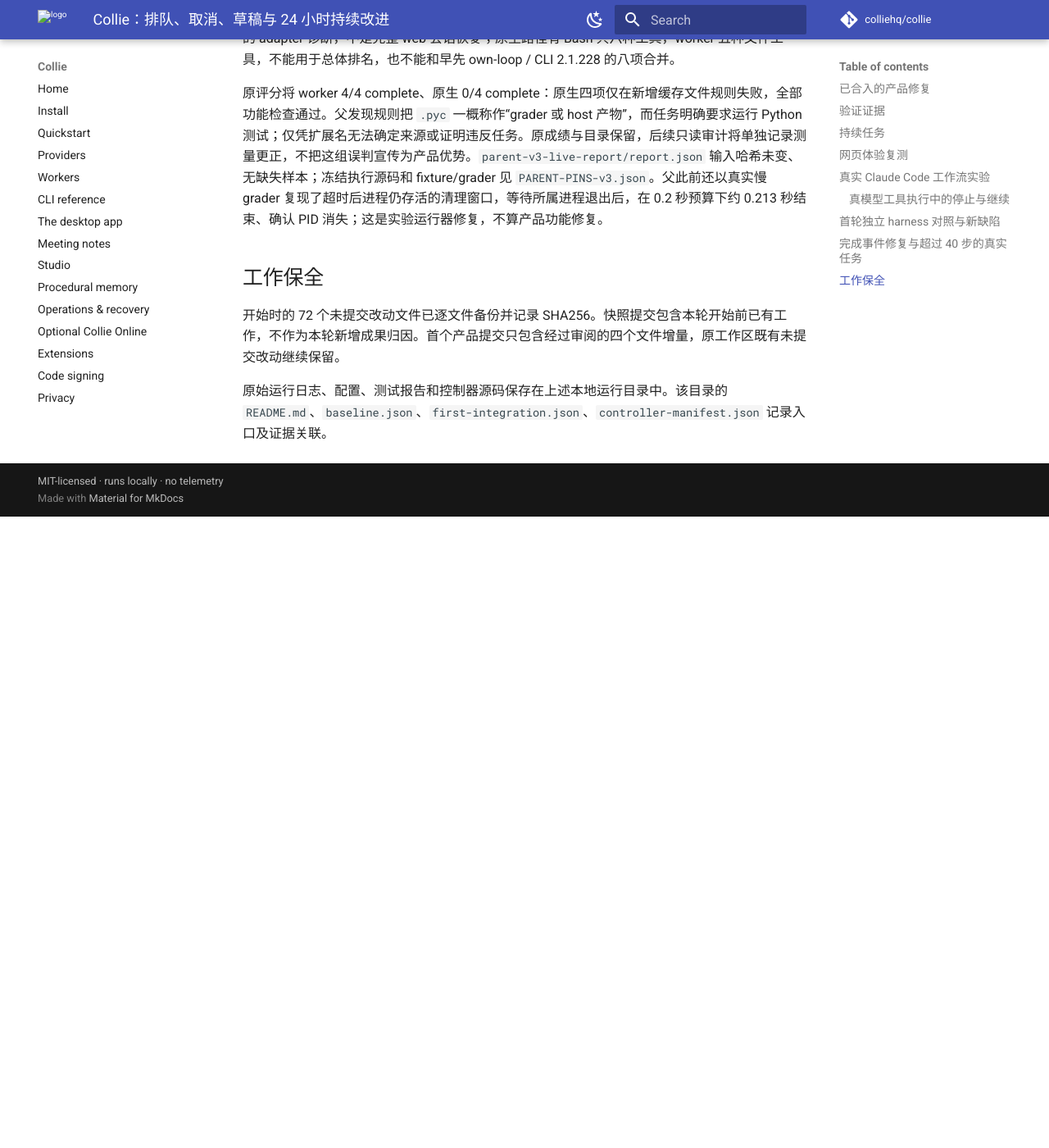
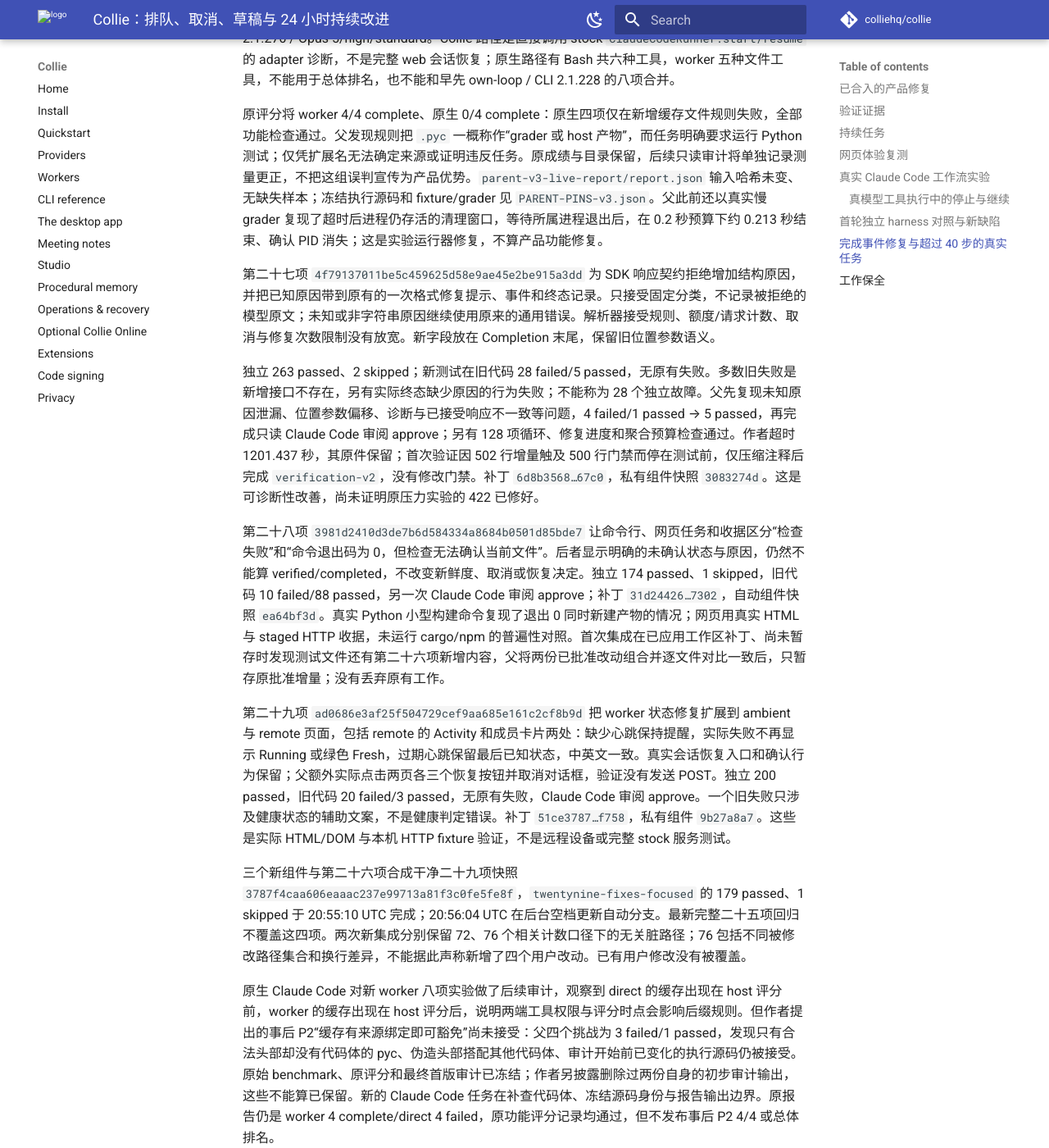
Before and after one commit to colliehq/collie, an MkDocs documentation site: the page built from docs/product-evolution-2026-09-13.md, in a window 1280 px wide and 1400 px high, scrolled down 17709 px. Shown: the whole window at 82% size. Built offline with MkDocs 1.6.1 and Material for MkDocs 9.7.7, drawn with Linux system fonts in a browser that asks for light colours; comment, search, counter and statistics services are not loaded; before the commit the page ends 18339 px from its top, so only the background shows below that; some of the changed text lies outside the part shown.

Commit message:
docs: record contract diagnosis and consistent verification and worker feedback

```diff
--- a/docs/product-evolution-2026-09-13.md
+++ b/docs/product-evolution-2026-09-13.md
@@ -2,7 +2,7 @@
 
 本轮从 2026-09-13 05:15 PDT 开始，后台任务截止于 2026-09-14 05:15 PDT。
 
-截至 20:37 UTC，二十六项产品修复已经独立验证并提交；精确二十五项版本完整回归为 4117 passed、20 skipped，其他门禁全部通过。新的八项外部 worker / 原生 Claude Code 续接实验已完成，发现评分器缓存误判；真实上下文压力实验遇到响应格式错误，正在继续诊断。
+截至 20:59 UTC，二十九项产品修复已经独立验证并提交，完整组合通过 179 项专项检查、1 项跳过后同步给后台任务。Claude Code 正在修补 benchmark 审计、准备 42 次真实用户轮次的实验，并完善验证结果在 Mission 和中文界面的呈现。完整回归最新仍是精确二十五项版本的 4117 passed、20 skipped。
 
 ## 已合入的产品修复
 
@@ -266,6 +266,20 @@
 
 原评分将 worker 4/4 complete、原生 0/4 complete：原生四项仅在新增缓存文件规则失败，全部功能检查通过。父发现规则把 `.pyc` 一概称作“grader 或 host 产物”，而任务明确要求运行 Python 测试；仅凭扩展名无法确定来源或证明违反任务。原成绩与目录保留，后续只读审计将单独记录测量更正，不把这组误判宣传为产品优势。`parent-v3-live-report/report.json` 输入哈希未变、无缺失样本；冻结执行源码和 fixture/grader 见 `PARENT-PINS-v3.json`。父此前还以真实慢 grader 复现了超时后进程仍存活的清理窗口，等待所属进程退出后，在 0.2 秒预算下约 0.213 秒结束、确认 PID 消失；这是实验运行器修复，不算产品功能修复。
 
+第二十七项 `4f79137011be5c459625d58e9ae45e2be915a3dd` 为 SDK 响应契约拒绝增加结构原因，并把已知原因带到原有的一次格式修复提示、事件和终态记录。只接受固定分类，不记录被拒绝的模型原文；未知或非字符串原因继续使用原来的通用错误。解析器接受规则、额度/请求计数、取消与修复次数限制没有放宽。新字段放在 Completion 末尾，保留旧位置参数语义。
+
+独立 263 passed、2 skipped；新测试在旧代码 28 failed/5 passed，无原有失败。多数旧失败是新增接口不存在，另有实际终态缺少原因的行为失败；不能称为 28 个独立故障。父先复现未知原因泄漏、位置参数偏移、诊断与已接受响应不一致等问题，4 failed/1 passed → 5 passed，再完成只读 Claude Code 审阅 approve；另有 128 项循环、修复进度和聚合预算检查通过。作者超时 1201.437 秒，其原件保留；首次验证因 502 行增量触及 500 行门禁而停在测试前，仅压缩注释后完成 `verification-v2`，没有修改门禁。补丁 `6d8b3568…67c0`，私有组件快照 `3083274d`。这是可诊断性改善，尚未证明原压力实验的 422 已修好。
+
+第二十八项 `3981d2410d3de7b6d584334a8684b0501d85bde7` 让命令行、网页任务和收据区分“检查失败”和“命令退出码为 0，但检查无法确认当前文件”。后者显示明确的未确认状态与原因，仍然不能算 verified/completed，不改变新鲜度、取消或恢复决定。独立 174 passed、1 skipped，旧代码 10 failed/88 passed，另一次 Claude Code 审阅 approve；补丁 `31d24426…7302`，自动组件快照 `ea64bf3d`。真实 Python 小型构建命令复现了退出 0 同时新建产物的情况；网页用真实 HTML 与 staged HTTP 收据，未运行 cargo/npm 的普遍性对照。首次集成在已应用工作区补丁、尚未暂存时发现测试文件还有第二十六项新增内容，父将两份已批准改动组合并逐文件对比一致后，只暂存原批准增量；没有丢弃原有工作。
+
+第二十九项 `ad0686e3af25f504729cef9aa685e161c2cf8b9d` 把 worker 状态修复扩展到 ambient 与 remote 页面，包括 remote 的 Activity 和成员卡片两处：缺少心跳保持提醒，实际失败不再显示 Running 或绿色 Fresh，过期心跳保留最后已知状态，中英文一致。真实会话恢复入口和确认行为保留；父额外实际点击两页各三个恢复按钮并取消对话框，验证没有发送 POST。独立 200 passed，旧代码 20 failed/3 passed，无原有失败，Claude Code 审阅 approve。一个旧失败只涉及健康状态的辅助文案，不是健康判定错误。补丁 `51ce3787…f758`，私有组件 `9b27a8a7`。这些是实际 HTML/DOM 与本机 HTTP fixture 验证，不是远程设备或完整 stock 服务测试。
+
+三个新组件与第二十六项合成干净二十九项快照 `3787f4caa606eaaac237e99713a81f3c0fe5fe8f`，`twentynine-fixes-focused` 的 179 passed、1 skipped 于 20:55:10 UTC 完成；20:56:04 UTC 在后台空档更新自动分支。最新完整二十五项回归不覆盖这四项。两次新集成分别保留 72、76 个相关计数口径下的无关脏路径；76 包括不同被修改路径集合和换行差异，不能据此声称新增了四个用户改动。已有用户修改没有被覆盖。
+
+原生 Claude Code 对新 worker 八项实验做了后续审计，观察到 direct 的缓存出现在 host 评分前，worker 的缓存出现在 host 评分后，说明两端工具权限与评分时点会影响后缀规则。但作者提出的事后 P2“缓存有来源绑定即可豁免”尚未接受：父四个挑战为 3 failed/1 passed，发现只有合法头部却没有代码体的 pyc、伪造头部搭配其他代码体、审计开始前已变化的执行源码仍被接受。原始 benchmark、原评分和最终首版审计已冻结；作者另披露删除过两份自身的初步审计输出，这些不能算已保留。新的 Claude Code 任务在补查代码体、冻结源码身份与报告输出边界。原报告仍是 worker 4 complete/direct 4 failed，原功能评分记录均通过，但不发布事后 P2 4/4 或总体排名。
+
+另一独立 Claude Code 任务 `manual/conversation-42-plan` 在设计两条路径各 42 次真正用户请求的实验，产品固定已接受二十六项、CLI 2.1.270；尚未执行真实 42 轮。它与早先 48/49 个工具步骤、两个小型续接场景分别记账。`manual/verification-feedback-followup` 基于完整二十九项，正在处理 Mission 仍写“检查失败 (exit 0)”以及新提示未翻译/警示颜色不一致的问题，尚未接受。
+
 ## 工作保全
 
 开始时的 72 个未提交改动文件已逐文件备份并记录 SHA256。快照提交包含本轮开始前已有工作，不作为本轮新增成果归因。首个产品提交只包含经过审阅的四个文件增量，原工作区既有未提交改动继续保留。
```
